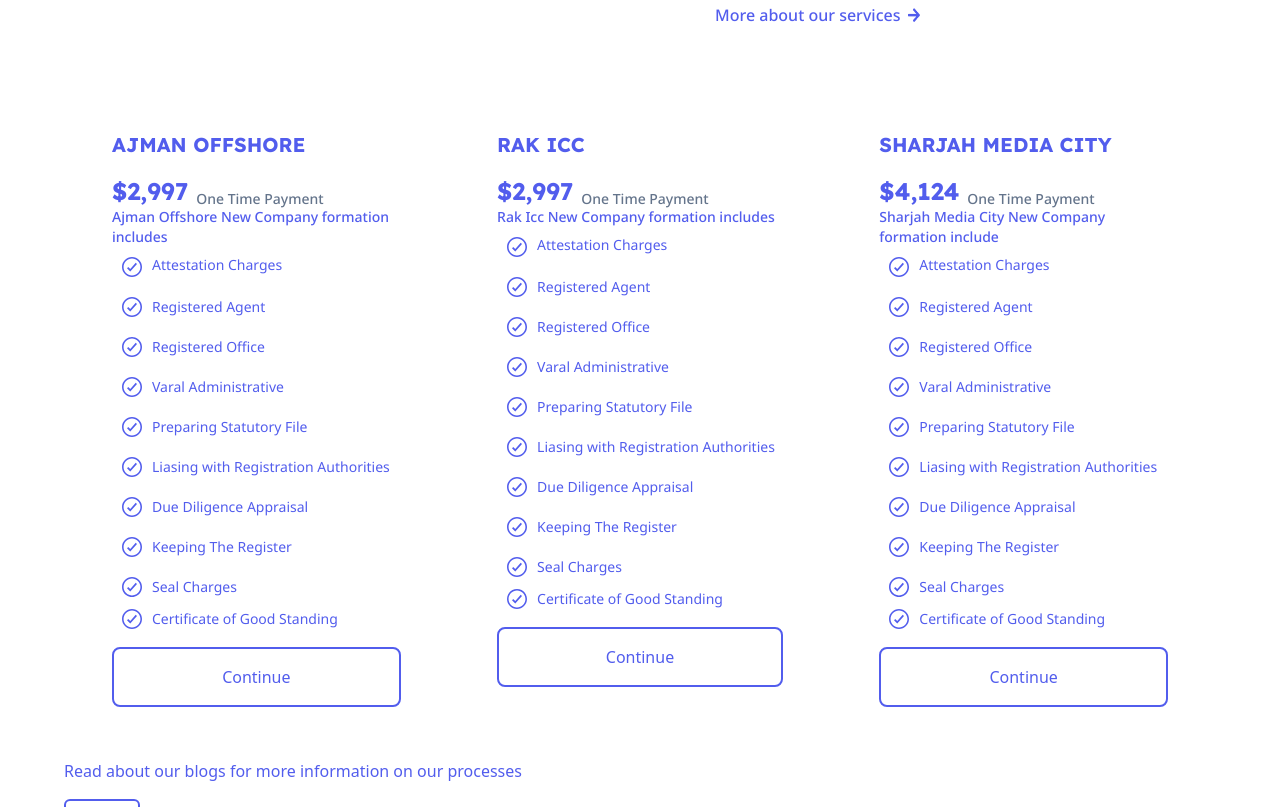
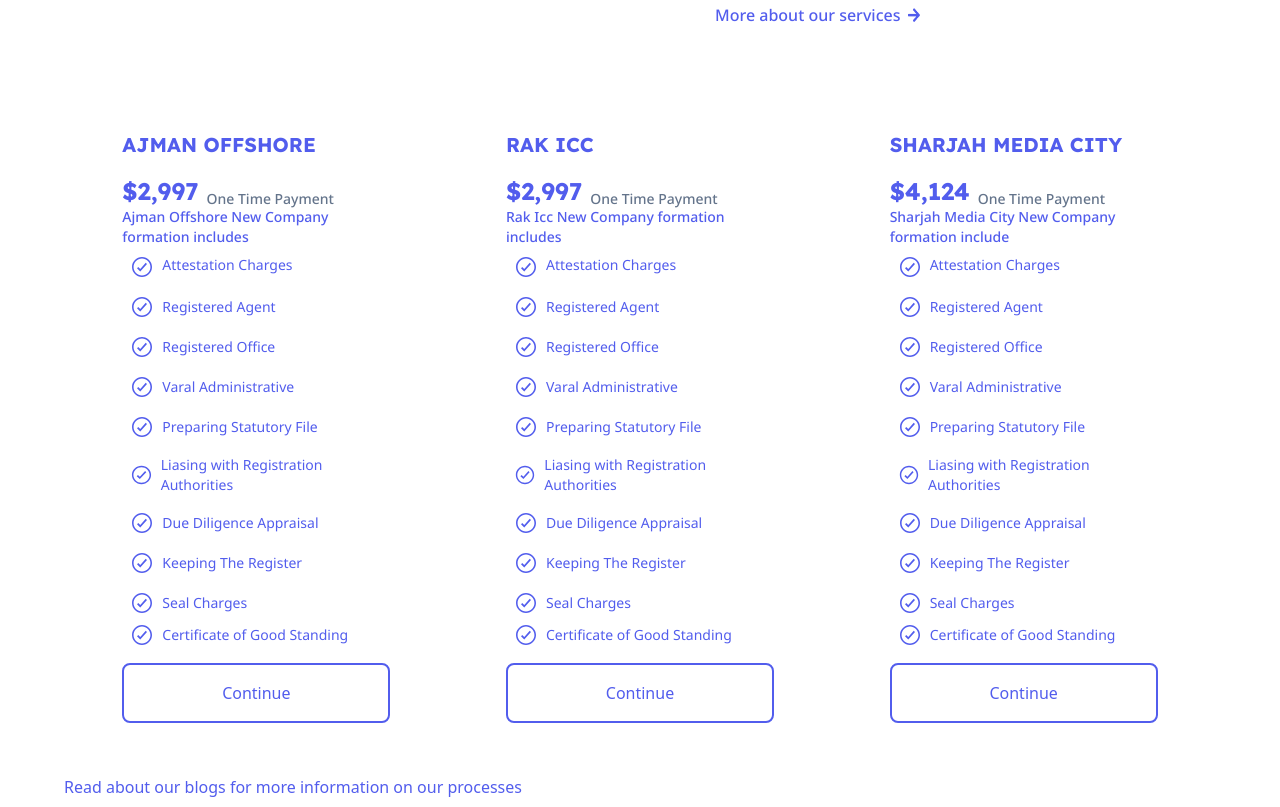
Before and after one commit to iamfutureflash/varal-uae, a React (Vite) app: page / in a window 1280 px wide. Shown: the part 2491-3298 px from the top of the page. Built offline with nearby package versions, Linux system fonts and the light colour scheme; a web font is replaced by a local one.

Commit message:
make changes same to both pricing card

```diff
--- a/src/components/pricing_screens/PricingMD.jsx
+++ b/src/components/pricing_screens/PricingMD.jsx
@@ -28,7 +28,7 @@
                         {SlidesData.map((d, i) => (
                             <>
                                 <SwiperSlide className=" py-8 flex justify-center ">
-                                    <div key={i} className="sub-container-swiper  min-w-[300px] max-w-[330px] mx-8  rounded-md  px-4 py-4 bg-white" >
+                                    <div key={i} className="sub-container-swiper  min-w-[300px] max-w-[300px] mx-8  rounded-md  px-4 py-4 bg-white" >
                                         <div className="title ">
                                             <h4 className="font-lexend font-bold text-xl mb-4">{d.title}</h4>
                                         </div>
@@ -113,7 +113,7 @@
                                             </div>
                                         </div>
                                         <div className="button-swiper flex justify-center mt-4 mb-1 py-4 w-full border-2 border-primary rounded-lg cursor-pointer">
-                                            <button className="">{d.button}</button>
+                                            <button className="font-medium">{d.button}</button>
                                         </div>
                                     </div>
                                 </SwiperSlide>
--- a/src/components/pricing_screens/PricingSM.jsx
+++ b/src/components/pricing_screens/PricingSM.jsx
@@ -28,17 +28,17 @@
                         {SlidesData.map((d, i) => (
                             <>
                                 <SwiperSlide className=" py-8 flex justify-center ">
-                                    <div key={i} className="sub-container-swiper  min-w-[300px] max-w-[330px] mx-8  rounded-md  px-4 py-4 bg-white" >
+                                    <div key={i} className="sub-container-swiper  min-w-[300px] max-w-[300px] mx-8  rounded-md  px-4 py-4 bg-white" >
                                         <div className="title ">
-                                            <h4 className="font-lexend font-bold text-xl">{d.title}</h4>
+                                            <h4 className="font-lexend font-bold text-xl mb-4">{d.title}</h4>
                                         </div>
-                                        <div className="price flex">
+                                        <div className="price flex mb-2">
                                             <h2 className="font-lexend font-bold text-2xl">{d.price}
-                                                <sub className="font-noto font-normal text-sm text-slate-500">{d.OTP}</sub>
+                                                <sub className="font-noto font-medium text-sm text-slate-500 ml-2">{d.OTP}</sub>
                                             </h2>
                                         </div>
                                         <div className="subtitle">
-                                            <h4 className="font-noto font-normal text-sm text-primary">{d.shortDesc}</h4>
+                                            <h4 className="font-noto font-medium text-sm text-primary">{d.shortDesc}</h4>
                                         </div>
                                         <div className="points font-lexend text-sm flex flex-col items-start justify-start max-w-[330px] ">
                                             <div className="p1 flex items-start justify-start   p-2 gap-2">
@@ -113,7 +113,7 @@
                                             </div>
                                         </div>
                                         <div className="button-swiper flex justify-center mt-4 mb-1 py-4 w-full border-2 border-primary rounded-lg cursor-pointer">
-                                            <button className="">{d.button}</button>
+                                            <button className="font-medium">{d.button}</button>
                                         </div>
                                     </div>
                                 </SwiperSlide>
```
